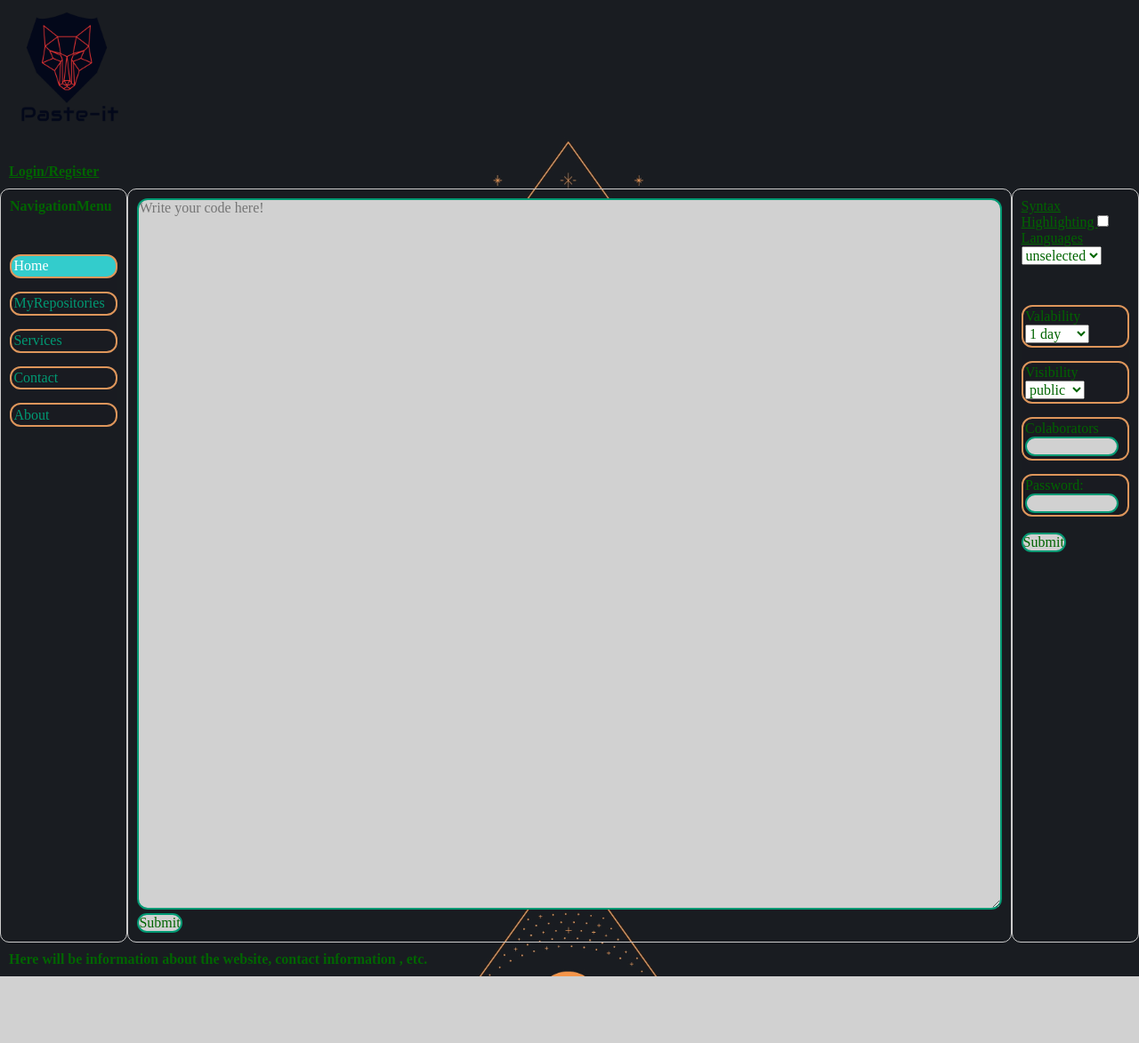
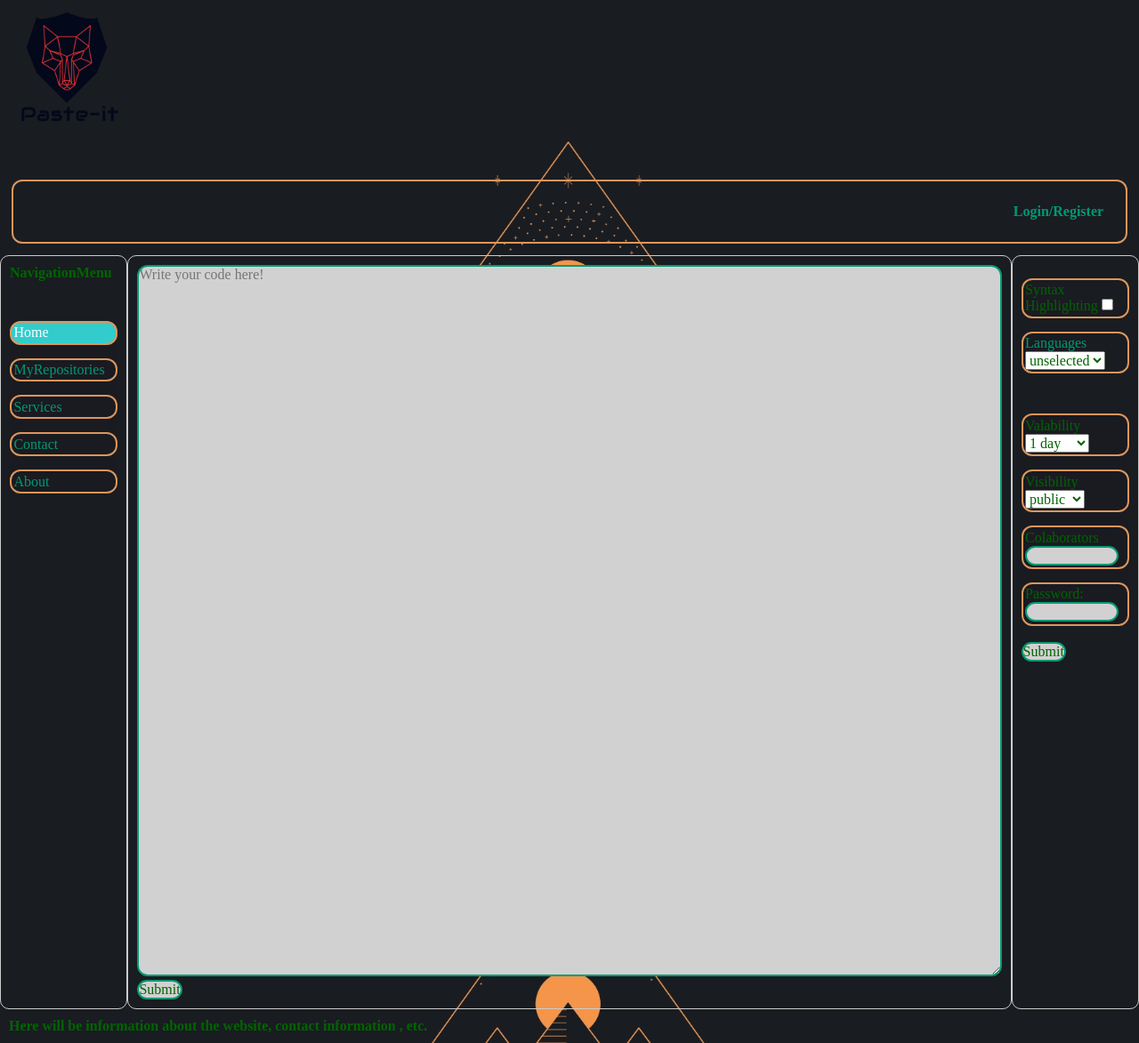
Before and after one commit to ManolacheClaudiu/Proiect-Tehnologii-Web-, a PHP site: page / in a window 1280 px wide. Shown: the whole page at 89% size. Before the commit the page ends 1098 px from the top, so only its background shows below. Run offline with PHP 8.4, Linux system fonts and the light colour scheme.

Commit message:
Update styles.css

```diff
--- a/styles.css
+++ b/styles.css
@@ -22,7 +22,7 @@ ul {
   	background-color: rgb(25,27,33);
 }
 
-ul li a {
+a {
   	display: block;
   	color: #000;
 
@@ -35,16 +35,16 @@ ul li a {
   	color: rgb(0, 153, 115);
 }
 
-ul li a:hover {
+a:hover {
   	background-color: rgb(134, 179, 0);
   	color: white;
 }
 
-ul li.active a{
+.active a{
 	background-color: rgb(51, 204, 204);
   	color: white;
 }
-ul li.active a:hover{
+.active a:hover{
 	background-color: rgb(134, 179, 0);
 	color: white;
 }
@@ -80,6 +80,7 @@ ul li.active a:hover{
 
 .CodeBox{
     flex:80% ;
+	min-width: 50%;
     order:2;
     min-height: 85vh;
 
@@ -94,19 +95,20 @@ input,textarea{
 .RightSettings{
 	flex:10%;
     order: 3;
-}
-
-.Footer-box{
 
 }
+@media only screen and (min-width:800px){
+    .MiddleLayout{
+        display: flex;
+      }
+
+   }
 
   @media only screen and (min-width:600px){
     .MiddleLayout,.CodeBox{
         display: flex;
       }
-      .NavigationMenu{
 
-      }
    }
 
 
@@ -117,3 +119,7 @@ input,textarea{
     width: 100%;
     height: 100vh;
 }
+div.login{
+    text-align: right;
+    padding: 1%;
+}
```
